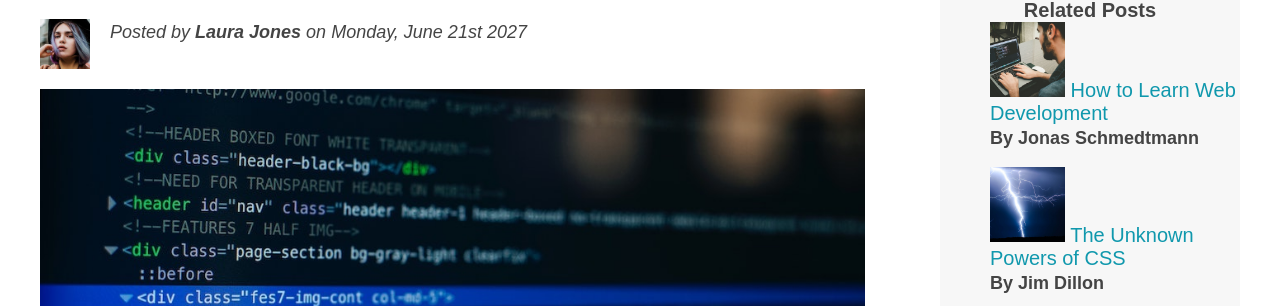
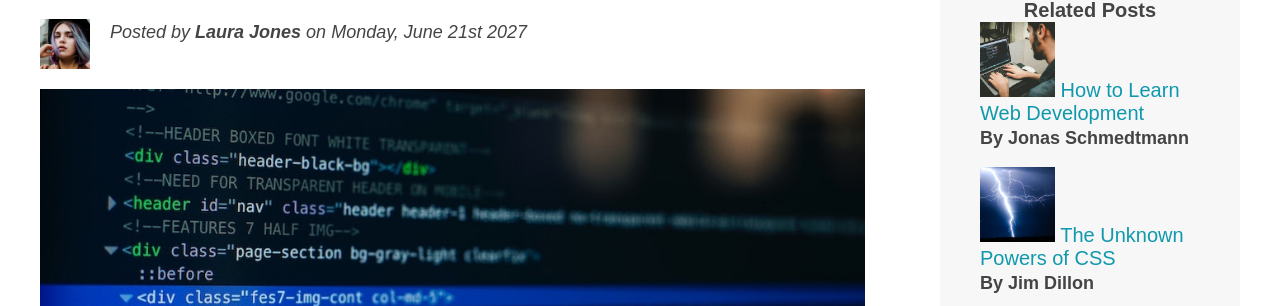
Before and after one commit to dononichols/03-CSS-Fundamentals-TRAININGjonas, a plain HTML site: page index.html in a window 1280 px wide. Shown: the part 236-542 px from the top of the page. Drawn offline with Linux system fonts and the light colour scheme.

Commit message:
Box-sizing: border-box;

```diff
--- a/style.css
+++ b/style.css
@@ -46,8 +46,8 @@ aside {
   background-color: #f7f7f7;
   border-top: 5px solid #1098ad;
   border-bottom: 5px solid #1098ad;
-  padding: 50px 0;
-  width: 500px;
+  padding: 50px 40px;
+  box-sizing: border-box;
 }
 
 /* SMALLER SECTIONS */
@@ -133,6 +133,7 @@ list-style: none;
 
 .related {
   list-style: none;
+  margin-left: 0;
 }
 
 
```
